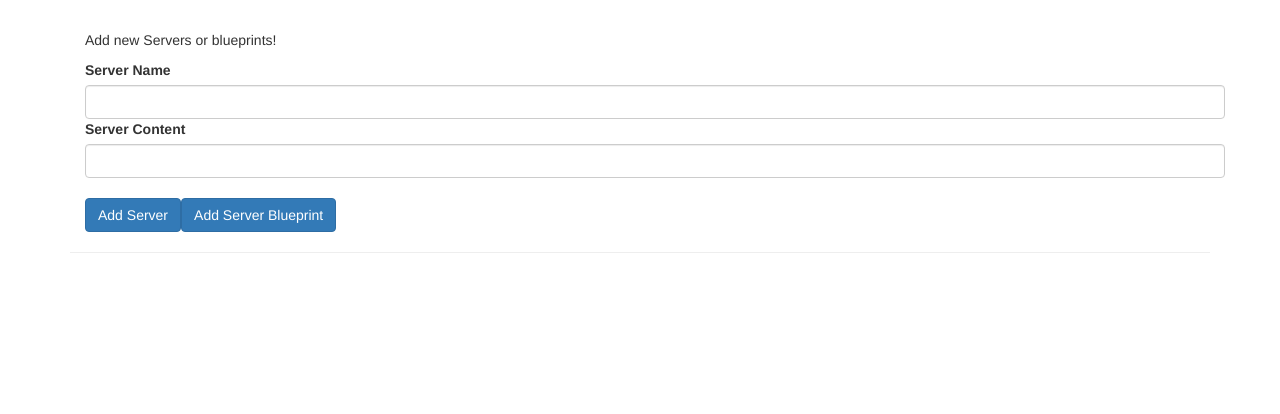
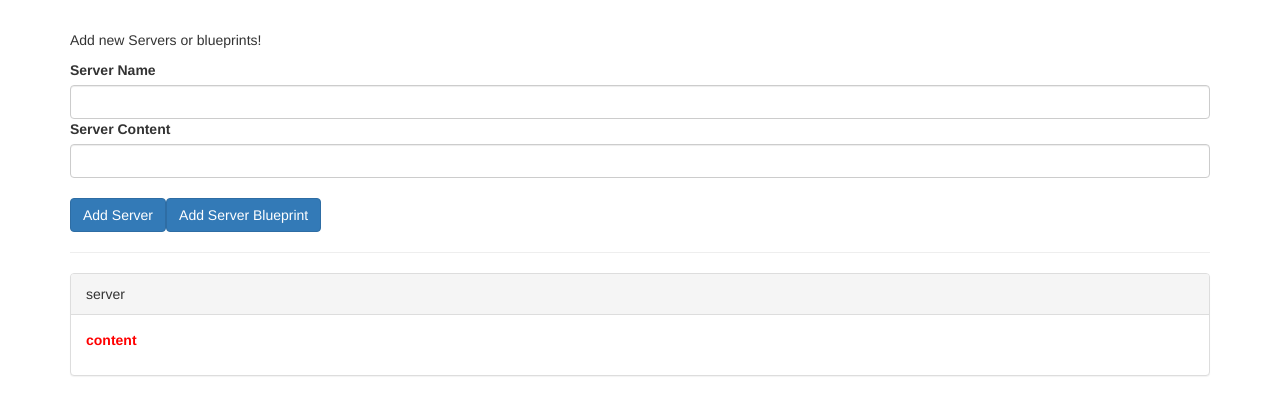
Before and after one commit to RicardoFazzi/Angular4, an Angular app: page / in a window 1280 px wide. Shown: the top 414 px of the page. Built offline with nearby package versions, Linux system fonts and the light colour scheme.

Commit message:
[cmp-databinding-start] @Input(), @Output() & encapsulation

```diff
--- a/src/app/app.component.html
+++ b/src/app/app.component.html
@@ -1,9 +1,16 @@
 <div class="container">
-  <app-cockpit></app-cockpit>
+  <!--(serverCreated) is an event handler. This allow us to manage the event "serverCreated" running onServerAdded-->
+  <app-cockpit
+    (serverCreated)="onServerAdded($event)"
+    (bpCreated)="onBlueprintAdded($event)"
+  ></app-cockpit>
   <hr>
   <div class="row">
     <div class="col-xs-12">
-      <app-server-element *ngFor="let serverElement of serverElements"> </app-server-element>
+      <app-server-element
+        *ngFor="let serverElement of serverElements"
+        [srvElement]="serverElement">
+      </app-server-element>
     </div>
   </div>
 </div>
--- a/src/app/app.component.ts
+++ b/src/app/app.component.ts
@@ -6,5 +6,21 @@ import { Component } from '@angular/core';
   styleUrls: ['./app.component.css']
 })
 export class AppComponent {
-  serverElements = [];
+  serverElements = [{type: 'server', name: 'server', content: 'content'}];
+
+  onServerAdded(serverData: {serverName: string, serverContent: string}) {
+    this.serverElements.push({
+      type: 'server',
+      name: serverData.serverName,
+      content: serverData.serverContent
+    });
+  }
+
+  onBlueprintAdded(blueprintData: {serverName: string, serverContent: string}) {
+    this.serverElements.push({
+      type: 'blueprint',
+      name: blueprintData.serverName,
+      content: blueprintData.serverContent
+    });
+  }
 }
--- a/src/app/cockpit/cockpit.component.html
+++ b/src/app/cockpit/cockpit.component.html
@@ -1,4 +1,3 @@
-<div class="container">
 <div class="row">
   <div class="col-xs-12">
     <p>Add new Servers or blueprints!</p>
@@ -9,9 +8,11 @@
     <br>
     <button
       class="btn btn-primary"
-        (click)="onAddServer()">Add Server</button>
+      (click)="onAddServer()">Add Server
+    </button>
     <button
       class="btn btn-primary"
-        (click)="onAddBlueprint()">Add Server Blueprint</button>
+      (click)="onAddBlueprint()">Add Server Blueprint
+    </button>
   </div>
 </div>
--- a/src/app/cockpit/cockpit.component.ts
+++ b/src/app/cockpit/cockpit.component.ts
@@ -1,4 +1,4 @@
-import { Component, OnInit } from '@angular/core';
+import {Component, OnInit, EventEmitter, Output} from '@angular/core';
 
 @Component({
   selector: 'app-cockpit',
@@ -6,7 +6,8 @@ import { Component, OnInit } from '@angular/core';
   styleUrls: ['./cockpit.component.css']
 })
 export class CockpitComponent implements OnInit {
-
+  @Output() serverCreated = new EventEmitter<{serverName: string, serverContent: string}>();
+  @Output('bpCreated') blueprintCreated = new EventEmitter<{serverName: string, serverContent: string}>();
   newServerName = '';
   newServerContent = '';
 
@@ -16,18 +17,10 @@ export class CockpitComponent implements OnInit {
   }
 
   onAddServer() {
-    this.serverElements.push({
-      type: 'server',
-      name: this.newServerName,
-      content: this.newServerContent
-    });
+    this.serverCreated.emit({serverName: this.newServerName, serverContent: this.newServerContent});
   }
 
   onAddBlueprint() {
-    this.serverElements.push({
-      type: 'blueprint',
-      name: this.newServerName,
-      content: this.newServerContent
-    });
+    this.blueprintCreated.emit({serverName: this.newServerName, serverContent: this.newServerContent});
   }
 }
--- a/src/app/server-element/server-element.component.css
+++ b/src/app/server-element/server-element.component.css
@@ -0,0 +1,3 @@
+p {
+  color: blue;
+}
--- a/src/app/server-element/server-element.component.ts
+++ b/src/app/server-element/server-element.component.ts
@@ -1,11 +1,21 @@
-import { Component, OnInit } from '@angular/core';
+import {Component, OnInit, Input, ViewEncapsulation} from '@angular/core';
 
 @Component({
   selector: 'app-server-element',
   templateUrl: './server-element.component.html',
-  styleUrls: ['./server-element.component.css']
+  styleUrls: ['./server-element.component.css'],
+  encapsulation: ViewEncapsulation.Emulated
+  /**
+   * ViewEncapsulation is about css. Each css file works only in each component thanks to encapsulation.
+   * Emulated is the default. Angular does some work to avoid browser issues.
+   * None is to avoid encapsulation, and css will apply to all components app wide.
+   * Native is to use the native encapsulation if browsers support it, but could have some problems using
+   * non supported browsers.
+   */
 })
 export class ServerElementComponent implements OnInit {
+
+  @Input('srvElement') element: {type: string, name: string, content: string};
 
   constructor() { }
 
```
Lines whose indentation alone changed are shown as unchanged.
